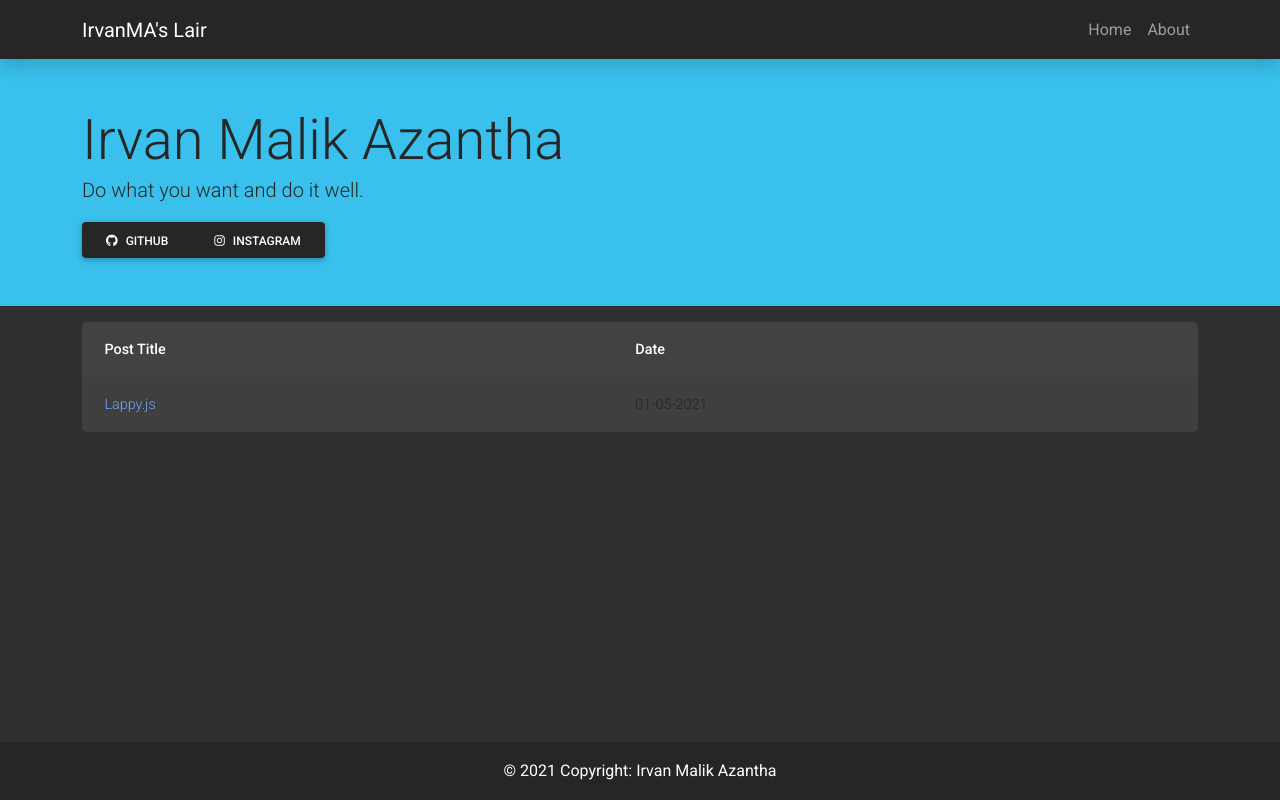
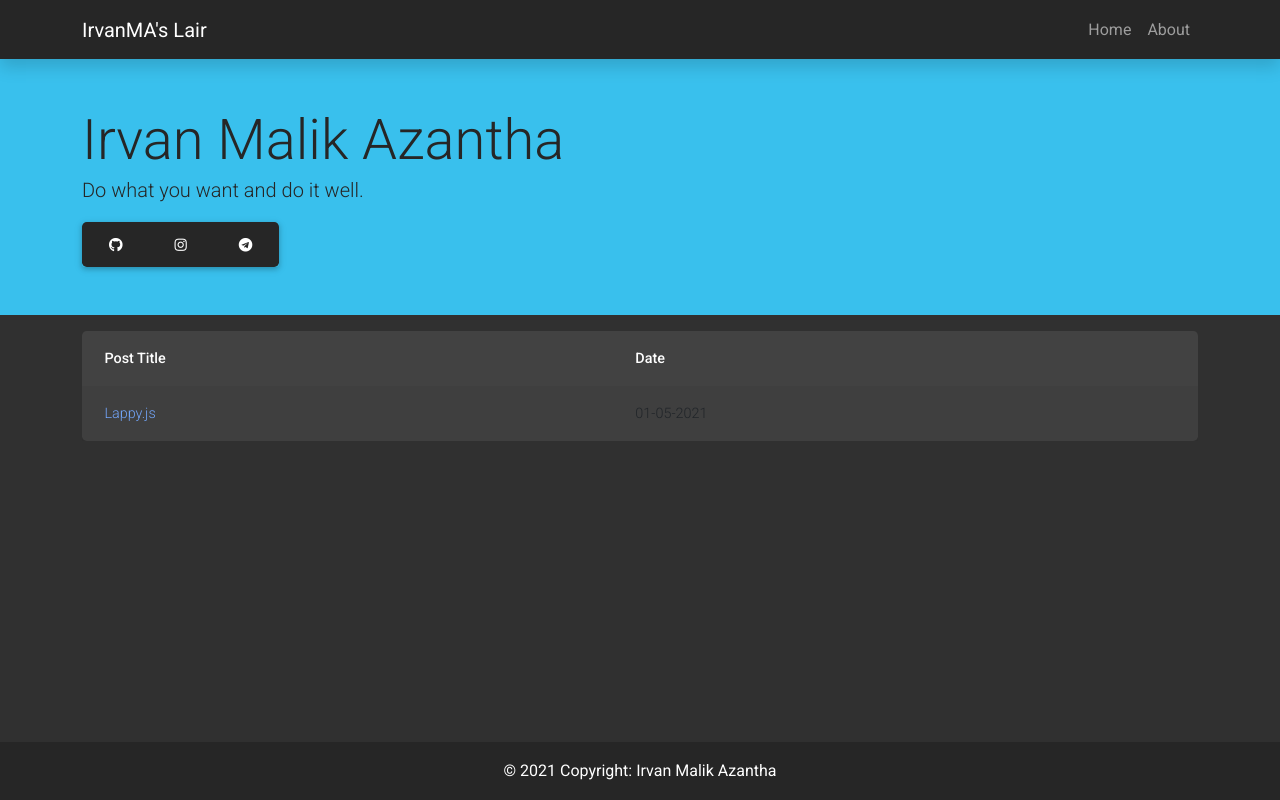
Before and after one commit to Juiux/next-port-landing, a Next.js app: page / in a window 1280 px wide. Built offline with nearby package versions, Linux system fonts and the light colour scheme.

Commit message:
pages/index: add telegram link
Signed-off-by: irvanmalik48 <irvanmalik48@gmail.com>

```diff
--- a/pages/index.js
+++ b/pages/index.js
@@ -9,14 +9,15 @@ export default function Blog(props) {
         <div className="container">
           <p className="display-4 mb-0">Irvan Malik Azantha</p>
           <p className="lead mb-3">Do what you want and do it well.</p>
-          <div className="btn-group" role="group">
+          <div className="btn-group btn-group-lg" role="group">
             <a className="btn btn-dark" href="https://github.com/irvanmalik48">
-              <i className="fab fa-github me-2"></i>
-              Github
+              <i className="fab fa-github"></i>
             </a>
             <a className="btn btn-dark" href="https://instagram.com/irvann48_">
-              <i className="fab fa-instagram me-2"></i>
-              Instagram
+              <i className="fab fa-instagram"></i>
+            </a>
+            <a className="btn btn-dark" href="https://t.me/irvanmalik48">
+              <i className="fab fa-telegram"></i>
             </a>
           </div>
         </div>
```
